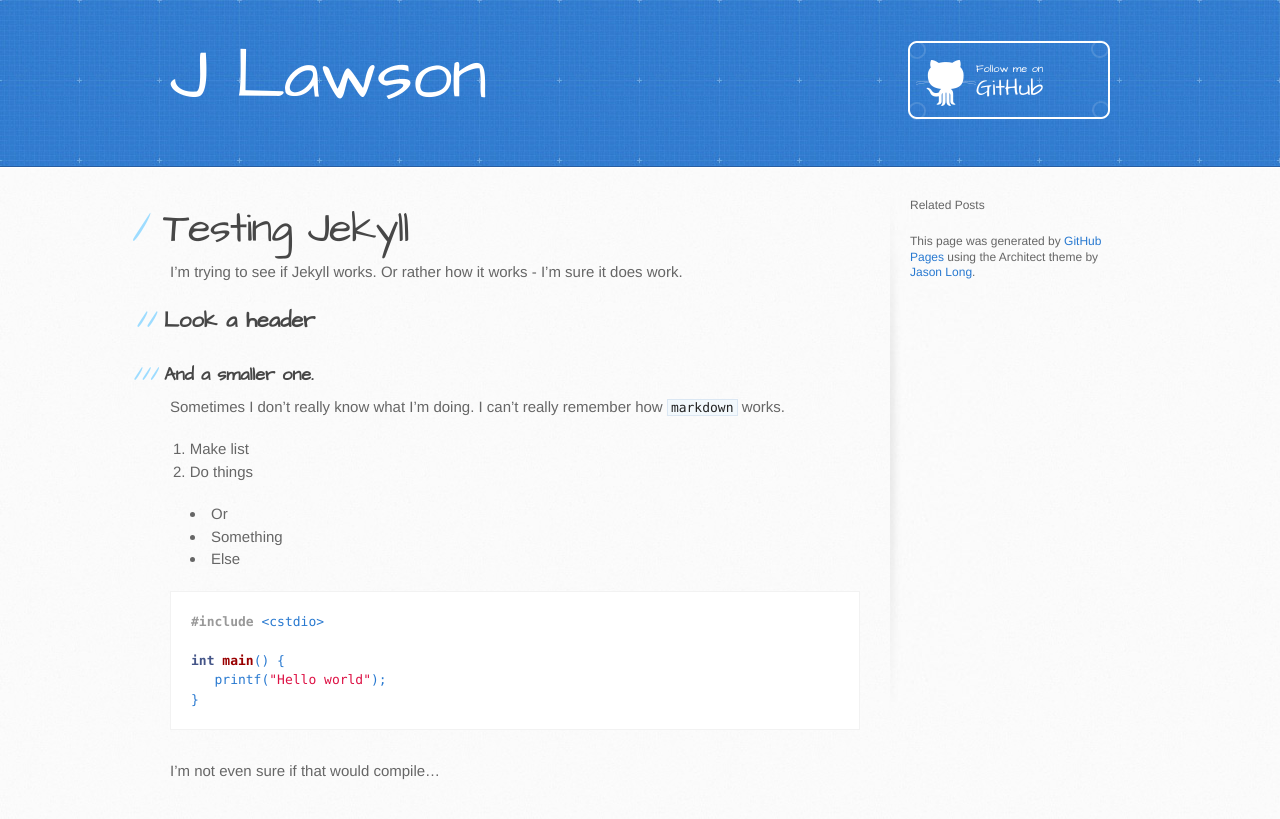
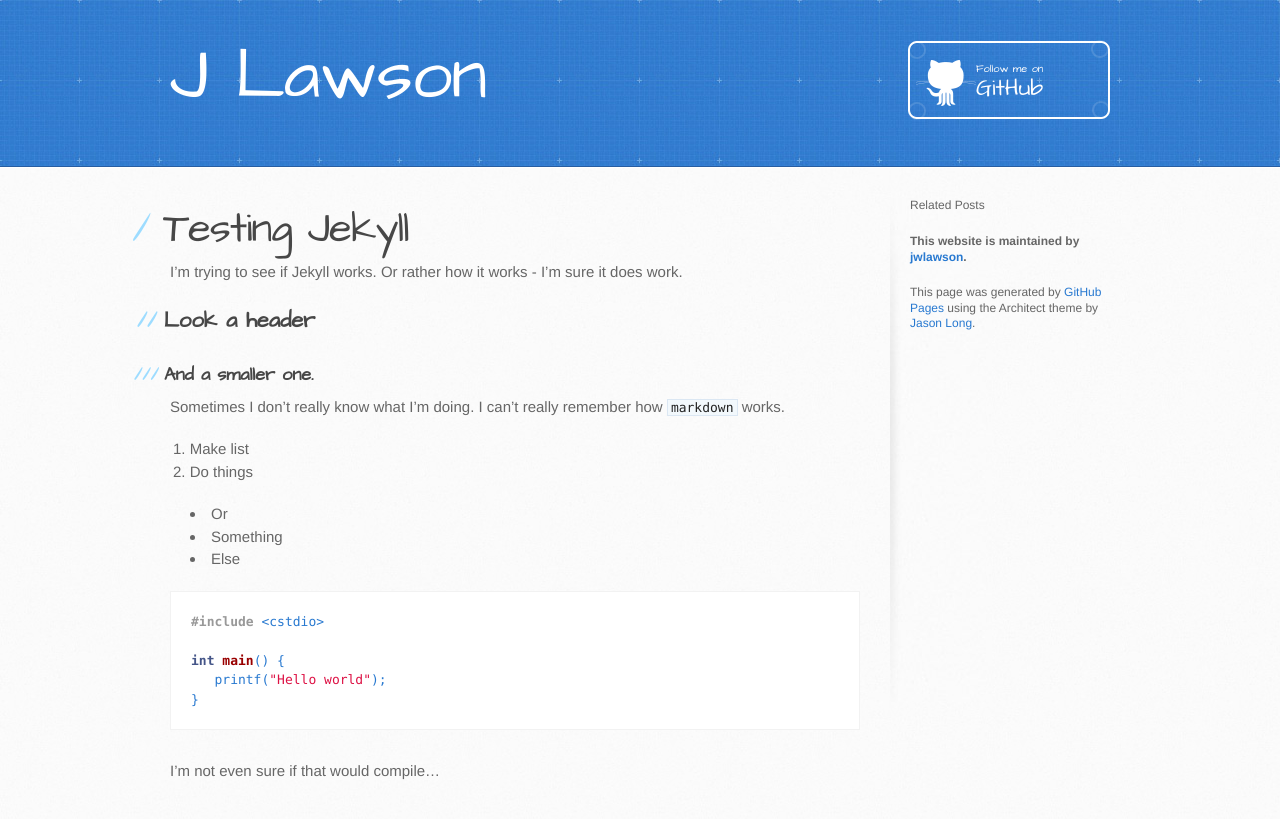
Before and after one commit to jwlawson/jwlawson.github.io, a Jekyll site: the page built from _posts/2014-08-02-testing-jekyll.md, in a window 1280 px wide. Shown: the top 819 px of the page. Built offline with Jekyll 4.4.1, drawn with Linux system fonts in a browser that asks for light colours.

Commit message:
Playing with the sidebar and layout files.

```diff
--- a/_layouts/default.html
+++ b/_layouts/default.html
@@ -1,4 +1,8 @@
 <!DOCTYPE html>
+<!--
+Default html layout file. This should *never* be used as a layout by
+itself. Only use one of the derived layouts.
+-->
 <html>
 
 <head>
@@ -23,7 +27,27 @@
     </div>
   </header>
 
-  {{ content }}
+
+  <div id="content-wrapper">
+  <div class="inner clearfix">
+  <section id="main-content">
+
+    <!-- Any layout derived from default should include
+	</section>
+	<aside id="sidebar">
+	somewhere within it. -->
+    {{ content }}
+
+    <!-- The following appear in the sidebar. -->
+    <p class="repo-owner">This website is maintained by <a href="https://github.com/jwlawson">jwlawson</a>.</p>
+
+    <p>This page was generated by <a href="https://pages.github.com">GitHub Pages
+    </a> using the Architect theme by <a href="https://twitter.com/jasonlong">
+    Jason Long</a>.</p>
+  </aside>
+
+  </div>
+  </div>
 
 </div>
 
--- a/_layouts/post.html
+++ b/_layouts/post.html
@@ -2,26 +2,13 @@
 layout: default
 ---
 
-<div id="content-wrapper">
-<div class="inner clearfix">
-<section id="main-content">
-
-  {{ content }}
+{{ content }}
 
 </section>
-
 <aside id="sidebar">
-  <h3>Related Posts</h3>
+  <h2>Related Posts</h2>
   <ul>
     {% for post in site.related_posts limit:3 %}
       <li><a href="{{ post.url }}">{{ post.title }}</a></li>
     {% endfor %}
   </ul>
-
-  <p>This page was generated by <a href="https://pages.github.com">GitHub Pages
-  </a> using the Architect theme by <a href="https://twitter.com/jasonlong">
-  Jason Long</a>.</p>
-</aside>
-
-</div>
-</div>
```
Also changed, not shown: _layouts/home.html (+1 -13 lines).
